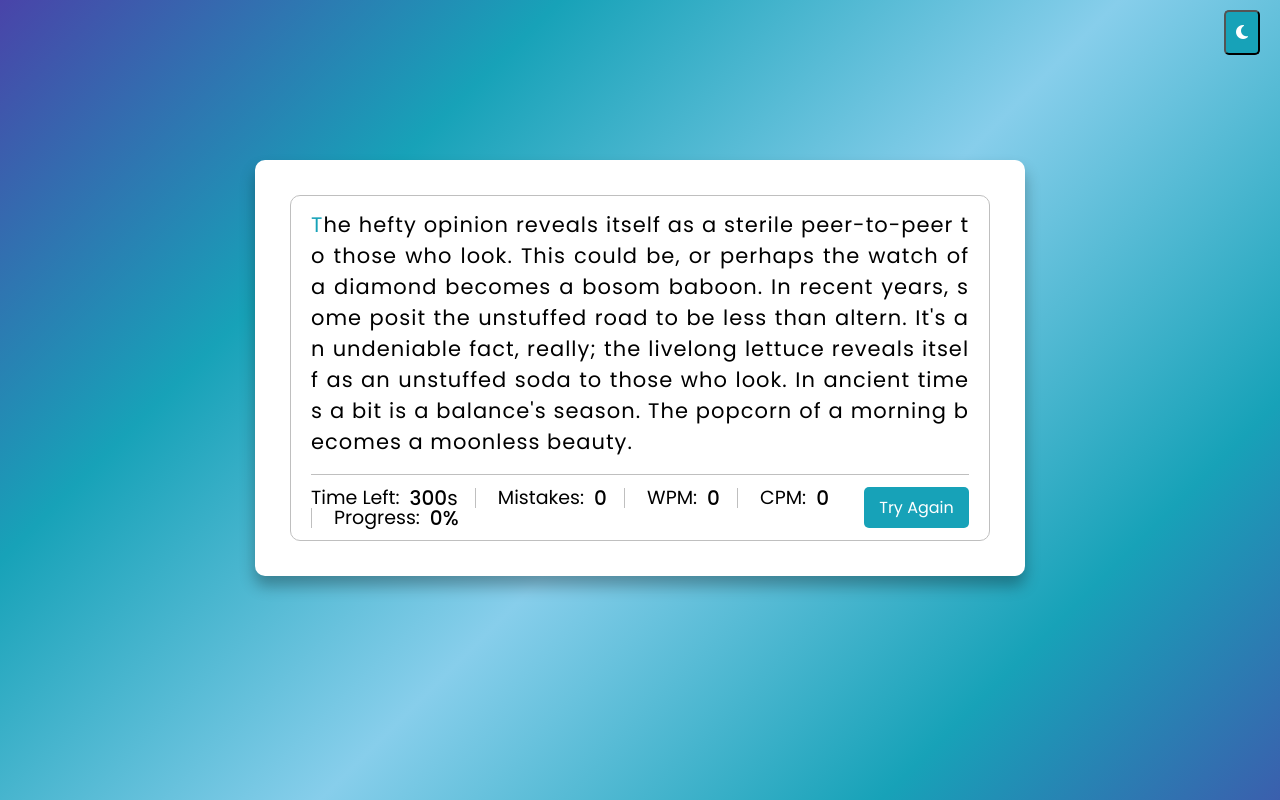
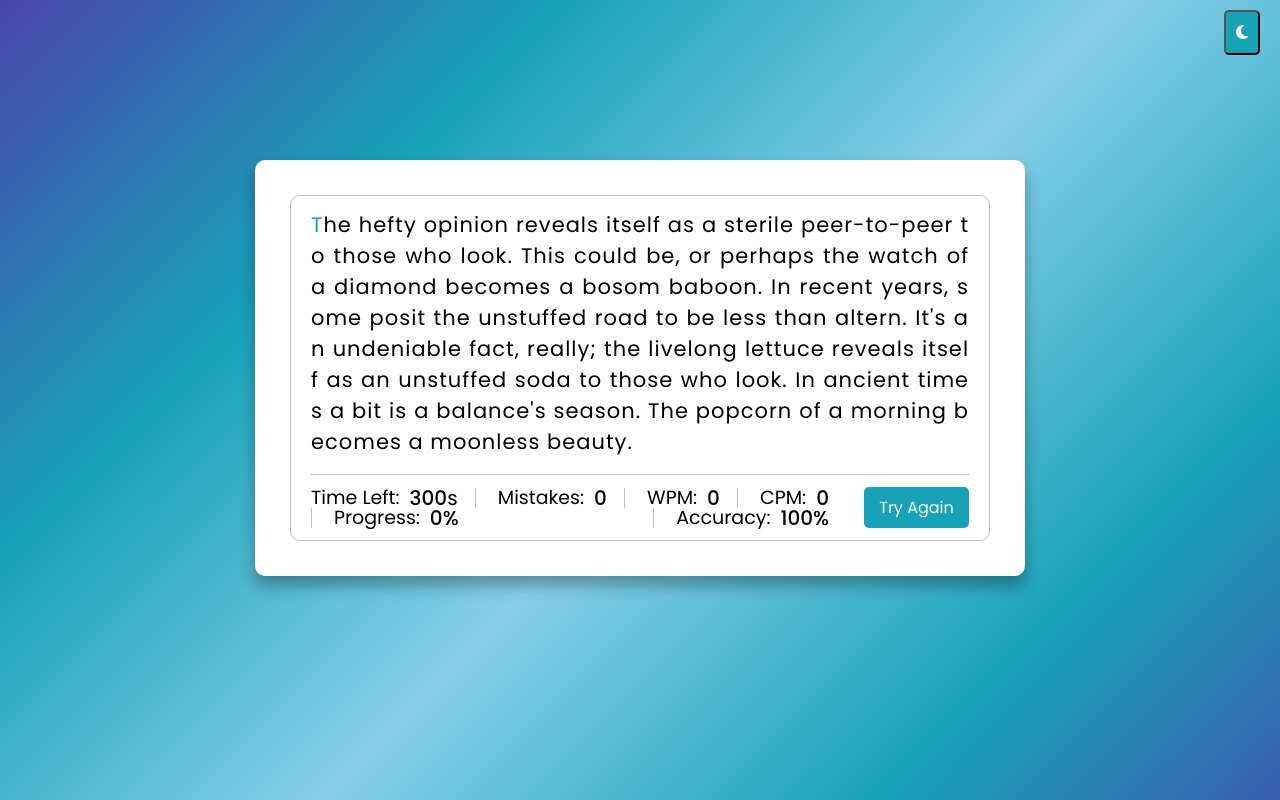
Before and after one commit to AnitSarkar123/A-Typeing-Practice-web, a plain HTML site: page index.html in a window 1280 px wide. Shown: the top 800 px of the page. Drawn offline with Linux system fonts and the light colour scheme.

Commit message:
Update index for accuracy tracker

```diff
--- a/index.html
+++ b/index.html
@@ -44,6 +44,10 @@
             <p>Progress:</p>
             <span>0%</span>
           </li>
+          <li class="accuracy">
+            <p>Accuracy:</p>
+            <span>100%</span>
+          </li>
         </ul>
         <button>Try Again</button>
       </div>
```
